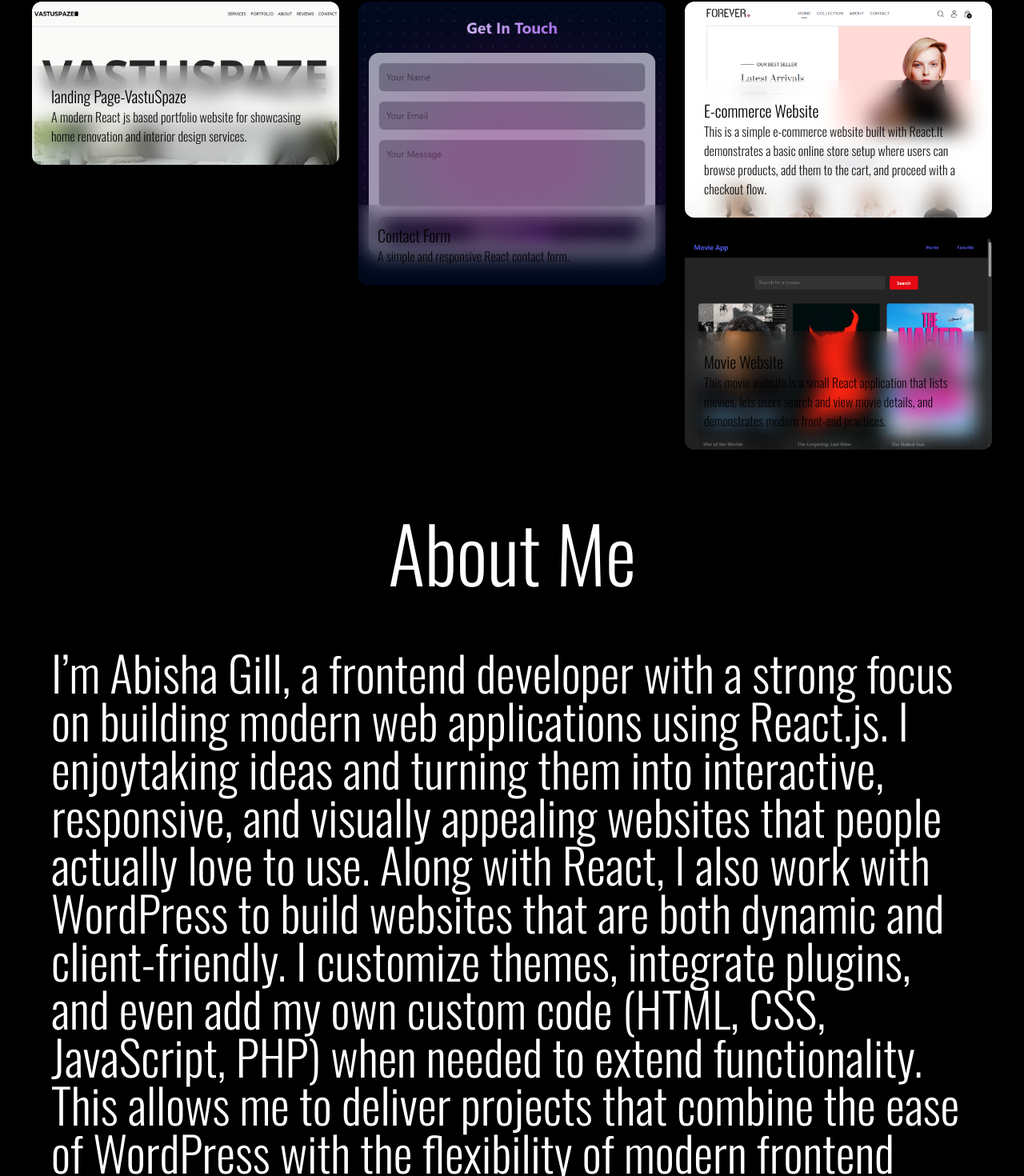
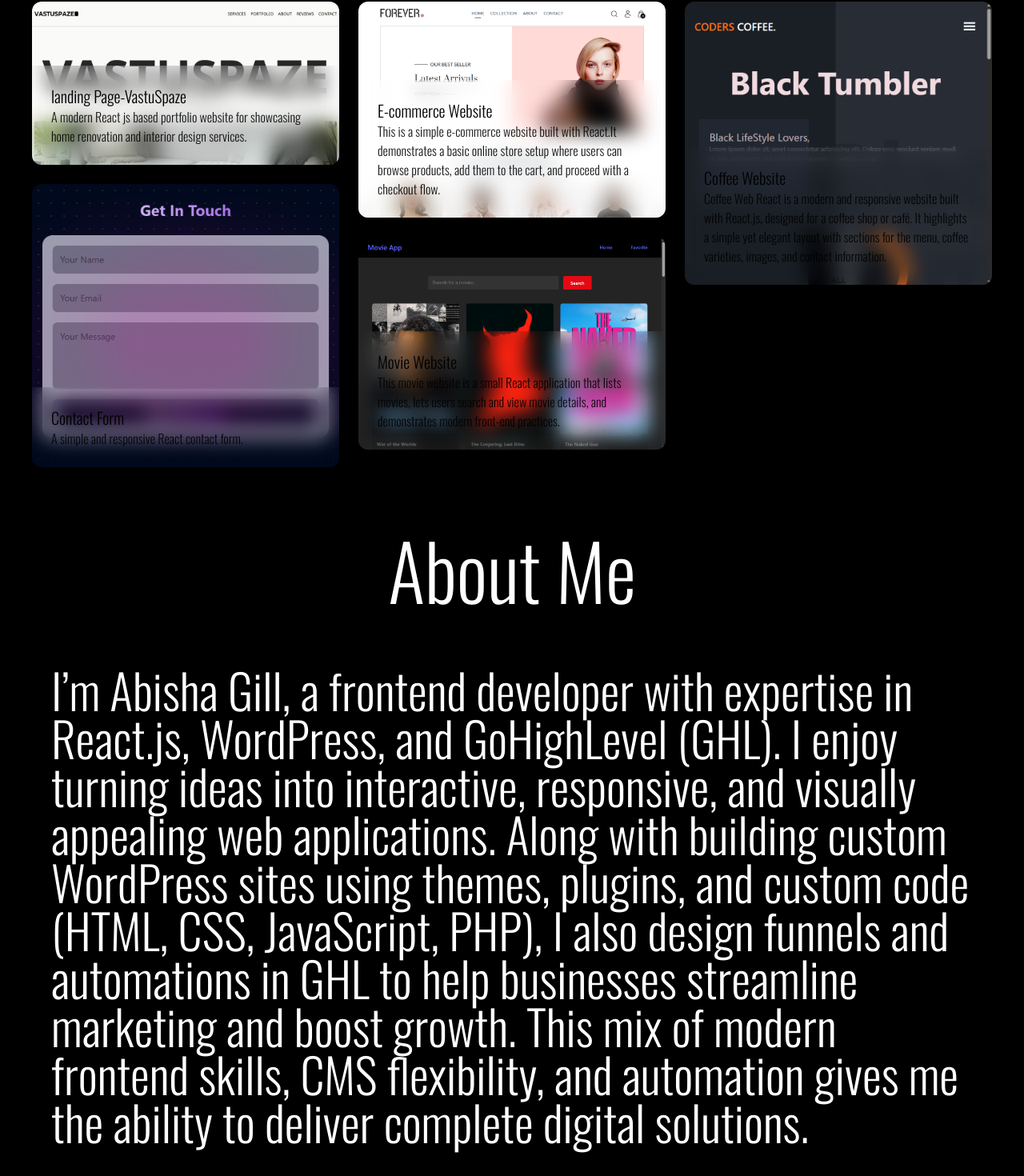
Before and after one commit to AbishaGill/portfolio, a React (Vite) app: page / in a window 1280 px wide. Shown: the part 1697-3167 px from the top of the page at 80% size. Built offline with nearby package versions, Linux system fonts and the light colour scheme.

Commit message:
first commit

```diff
--- a/src/components/About.jsx
+++ b/src/components/About.jsx
@@ -6,7 +6,7 @@ const About = () => {
       <h2 className="my-10 text-center text-3xl lg:text-8xl ">About Me</h2>
       <div className="flex items-center justify-center ">
         <p className="m-8 max-w-6xl text-3xl lg:text-6xl ">
-        I’m Abisha Gill, a frontend developer with a strong focus on building modern web applications using React.js. I enjoytaking ideas and turning them into interactive, responsive, and visually appealing websites that people actually love to use. Along with React, I also work with WordPress to build websites that are both dynamic and client-friendly. I customize themes, integrate plugins, and even add my own custom code (HTML, CSS, JavaScript, PHP) when needed to extend functionality. This allows me to deliver projects that combine the ease of WordPress with the flexibility of modern frontend development
+        I’m Abisha Gill, a frontend developer with expertise in React.js, WordPress, and GoHighLevel (GHL). I enjoy turning ideas into interactive, responsive, and visually appealing web applications. Along with building custom WordPress sites using themes, plugins, and custom code (HTML, CSS, JavaScript, PHP), I also design funnels and automations in GHL to help businesses streamline marketing and boost growth. This mix of modern frontend skills, CMS flexibility, and automation gives me the ability to deliver complete digital solutions.
         </p>
       </div>
     </section>
--- a/src/components/Projects.jsx
+++ b/src/components/Projects.jsx
@@ -3,6 +3,7 @@ import Landing from "/src/assets/photos/landingPhoto.png";
 import ContactForm from "/src/assets/photos/contactform-reactjs.netlify.app_ (1).png";
 import ecommerce from "/src/assets/photos/e-commerce.png"
 import movie from "/src/assets/photos/movie app.png"
+import coffee from "/src/assets/photos/coffee.png"
 
 const Projects = () => {
   const projectData = [
@@ -34,6 +35,13 @@ const Projects = () => {
       description: "This movie website is a small React application that lists movies, lets users search and view movie details, and demonstrates modern front-end practices.",
       link: "https://moviee-app-reactjs.netlify.app/",
       imgSrc: movie,
+    },
+    {
+      id: "4",
+      title: "Coffee Website",
+      description: "Coffee Web React is a modern and responsive website built with React.js, designed for a coffee shop or café. It highlights a simple yet elegant layout with sections for the menu, coffee varieties, images, and contact information.",
+      link: "https://coffee-web-react.netlify.app/",
+      imgSrc: coffee,
     },
   ];
 
```
Also changed, not shown: src/assets/photos/coffee.png (added), src/components/Marquee.jsx (line endings or trailing spaces), 1 other file (tests, documents, lock files or other folders).
